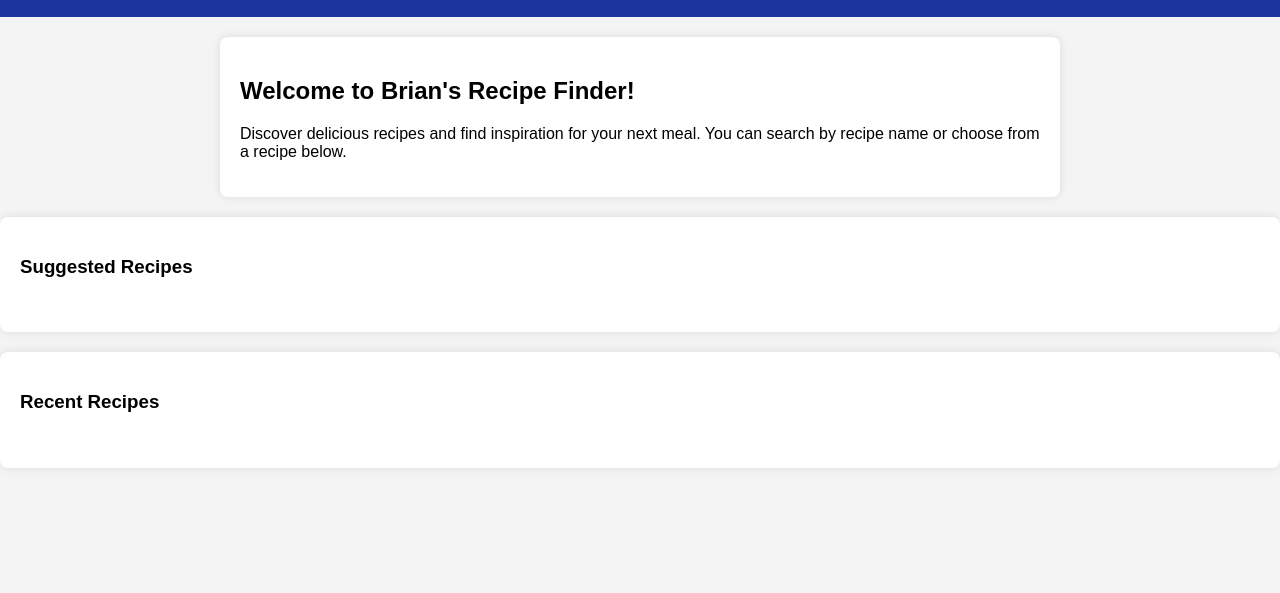
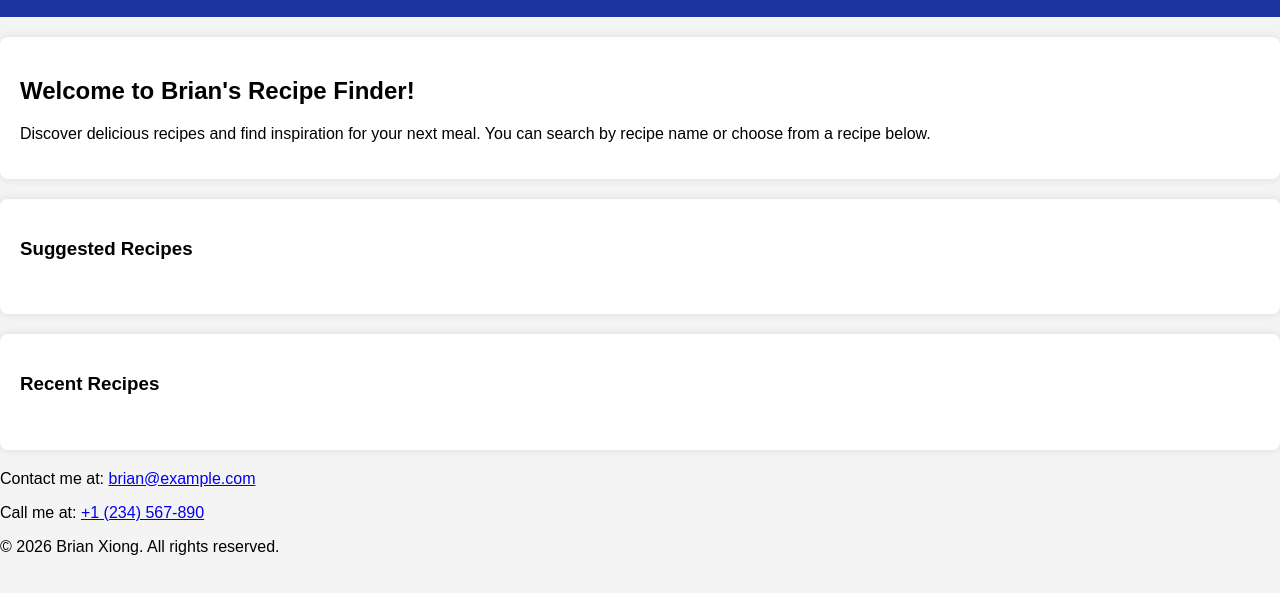
Before and after one commit to Brian-Xiong/LVL2-RecipeFinder, a plain HTML site: page index.html in a window 1280 px wide. Shown: the part 123-716 px from the top of the page. Drawn offline with Linux system fonts and the light colour scheme; no server answers.

Commit message:
added footer

```diff
--- a/style.css
+++ b/style.css
@@ -173,7 +173,7 @@ header {
 
 /* Home Page */
 .container {
-    max-width: 800px;
+    max-width: 1500px;
     margin: 20px auto;
     padding: 20px;
     background-color: #fff;
```
Also changed, not shown: index.html (+2 -2 lines).
